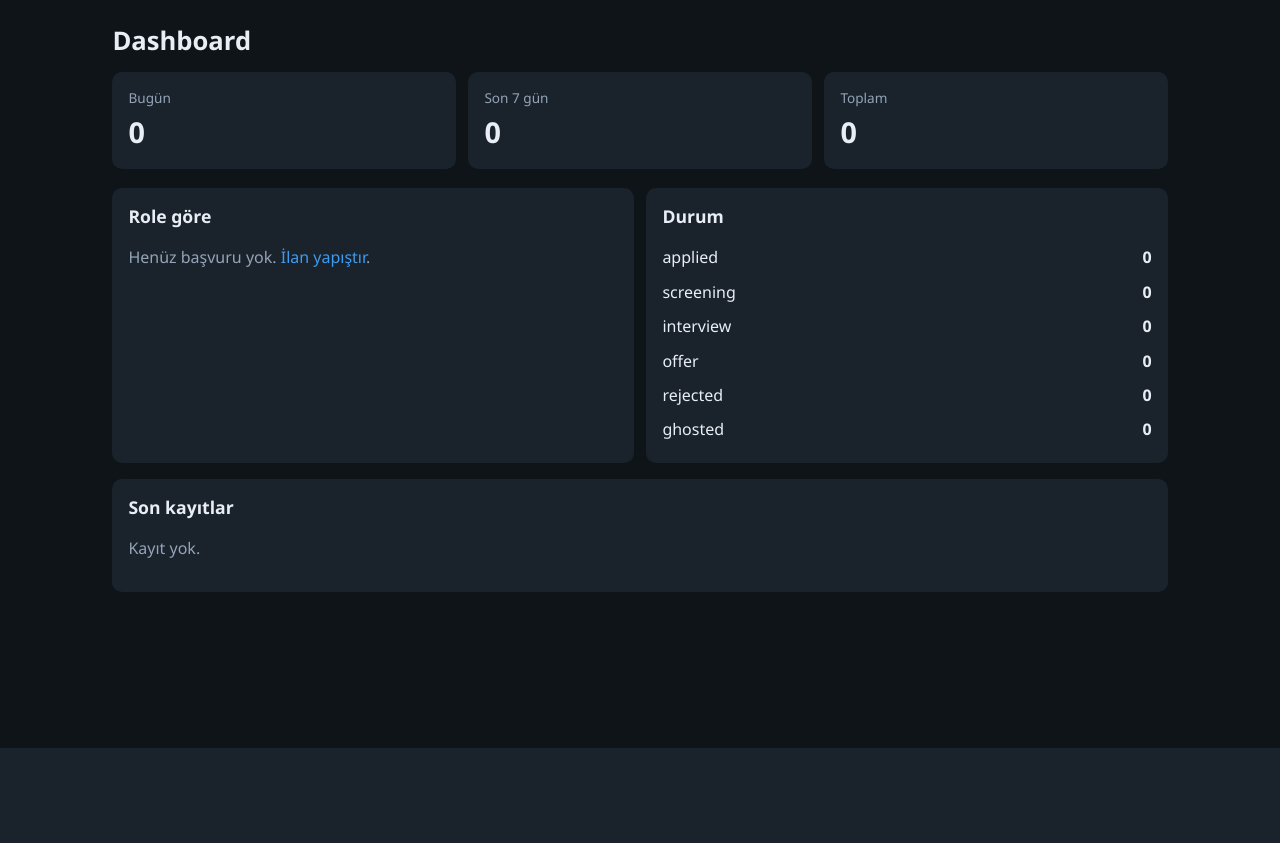
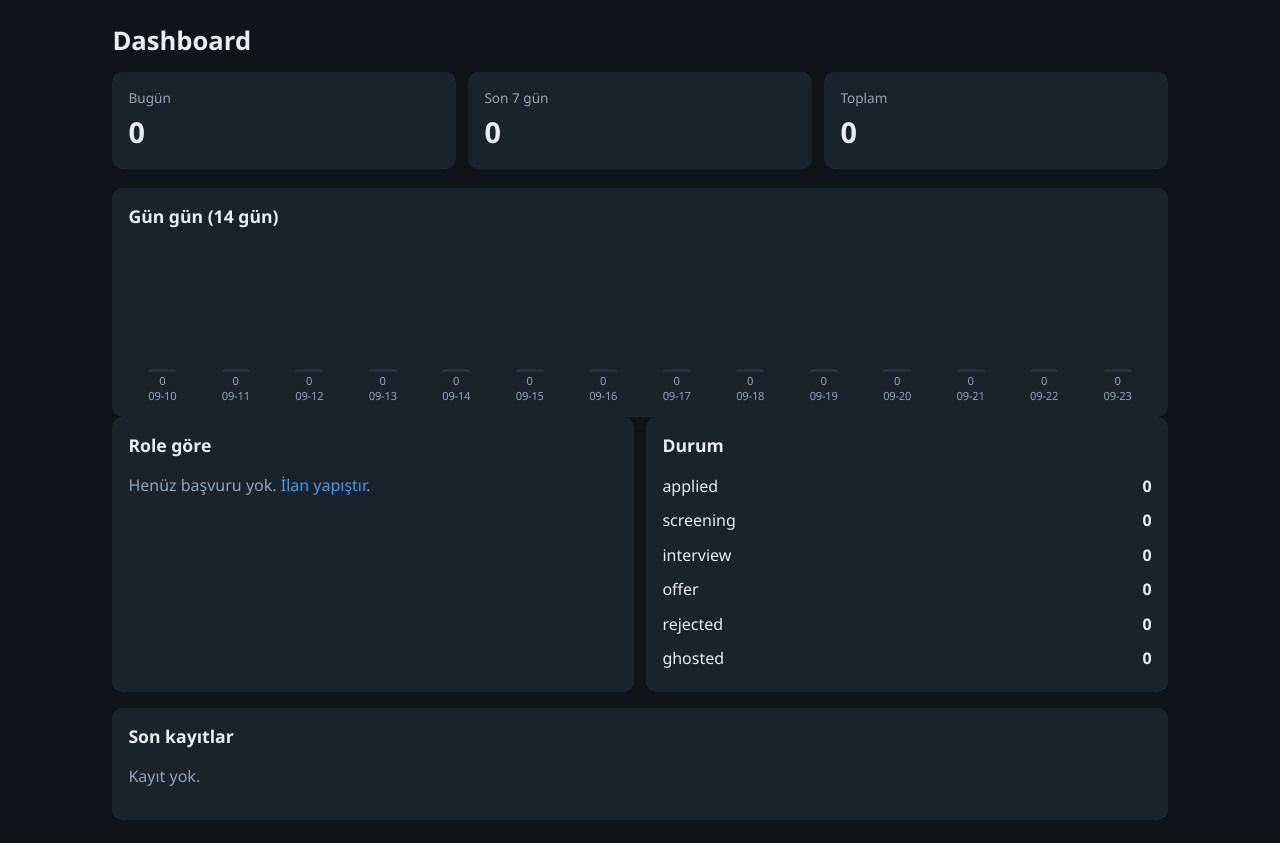
Before and after one commit to mehmetfatihonkol/job-tracker, a FastAPI app: page / in a window 1280 px wide. Shown: the part 52-895 px from the top of the page. Before the commit the page ends 800 px from the top, so only its background shows below. Run offline with FastAPI, Linux system fonts and the light colour scheme; data that the repository does not hold is empty.

Commit message:
new data added to job tracker system

```diff
--- a/app/db.py
+++ b/app/db.py
@@ -1,7 +1,7 @@
 from __future__ import annotations
 
 import sqlite3
-from datetime import date, datetime
+from datetime import date, datetime, timedelta
 from pathlib import Path
 from typing import Any
 
@@ -185,10 +185,29 @@ def dashboard_stats() -> dict[str, Any]:
                 """
             )
         ]
+        counted = {
+            row["d"]: int(row["cnt"])
+            for row in conn.execute(
+                """
+                SELECT date(applied_at) AS d, COUNT(*) AS cnt
+                FROM applications
+                WHERE date(applied_at) >= date('now', 'localtime', '-13 days')
+                GROUP BY date(applied_at)
+                """
+            )
+        }
+    today_d = date.today()
+    by_day = []
+    for i in range(13, -1, -1):
+        d = (today_d - timedelta(days=i)).isoformat()
+        by_day.append({"date": d, "cnt": counted.get(d, 0)})
+    by_day_max = max((d["cnt"] for d in by_day), default=0)
     return {
         "total": total,
         "today": today,
         "week": week,
         "by_status": by_status,
         "by_title": by_title,
+        "by_day": by_day,
+        "by_day_max": by_day_max,
     }
--- a/app/static/app.css
+++ b/app/static/app.css
@@ -103,6 +103,37 @@ button.danger { background: var(--danger); color: #fff; }
 .skip { flex-direction: row; align-items: center; gap: 0.4rem; }
 .crumb { color: var(--muted); }
 .job-card { margin-bottom: 0.8rem; }
+.bars {
+  display: flex;
+  align-items: flex-end;
+  gap: 0.35rem;
+  height: 160px;
+  margin-top: 0.4rem;
+}
+.bar-col {
+  flex: 1;
+  min-width: 0;
+  height: 100%;
+  display: flex;
+  flex-direction: column;
+  align-items: center;
+  justify-content: flex-end;
+  gap: 0.2rem;
+}
+.bar {
+  width: 100%;
+  max-width: 28px;
+  min-height: 3px;
+  background: var(--accent);
+  border-radius: 4px 4px 0 0;
+}
+.bar.is-empty { background: var(--surface-2); }
+.bar-n, .bar-d {
+  font-size: 0.7rem;
+  color: var(--muted);
+  line-height: 1;
+}
+.bar-d { letter-spacing: -0.02em; }
 
 @media (max-width: 800px) {
   .stats, .grid-2 { grid-template-columns: 1fr; }
--- a/app/templates/dashboard.html
+++ b/app/templates/dashboard.html
@@ -15,6 +15,23 @@
     <p class="label">Toplam</p>
     <p class="num">{{ stats.total }}</p>
   </article>
+</section>
+
+<section class="panel">
+  <h2>Gün gün (14 gün)</h2>
+  <div class="bars" role="img" aria-label="Son 14 günde günlük başvuru sayısı">
+    {% for day in stats.by_day %}
+    <div class="bar-col">
+      <div
+        class="bar{% if day.cnt == 0 %} is-empty{% endif %}"
+        style="height: {% if stats.by_day_max %}{{ (day.cnt / stats.by_day_max * 100)|round }}{% else %}0{% endif %}%"
+        title="{{ day.date }}: {{ day.cnt }}"
+      ></div>
+      <span class="bar-n">{{ day.cnt }}</span>
+      <span class="bar-d">{{ day.date[5:] }}</span>
+    </div>
+    {% endfor %}
+  </div>
 </section>
 
 <div class="grid-2">
```
